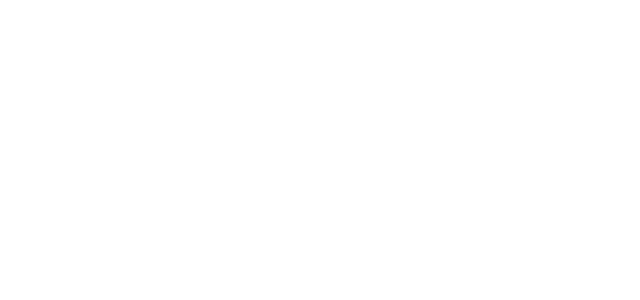
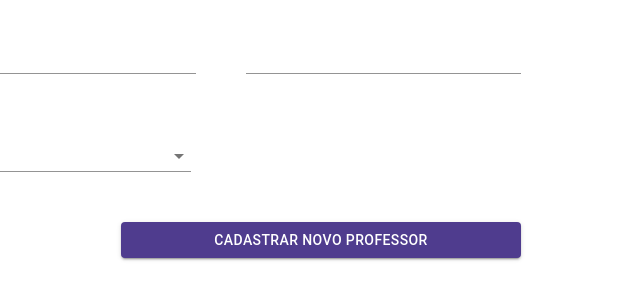
Before and after one commit to Odorizzi1/Educa-web, a React (Vite) app in the folder client/: page /form-professor in a window 1280 px wide. Before the commit this address had no page. Shown: the part 250-550 px from the top of the page, without its empty margins (419-1059 px from the left). Built offline with nearby package versions, Linux system fonts and the light colour scheme.

Commit message:
Create teacher form

```diff
--- /dev/null
+++ b/client/src/components/atoms/CustomSelect.tsx
@@ -0,0 +1,45 @@
+import * as React from "react";
+import Box from "@mui/material/Box";
+import InputLabel from "@mui/material/InputLabel";
+import MenuItem from "@mui/material/MenuItem";
+import FormControl from "@mui/material/FormControl";
+import Select, { SelectChangeEvent } from "@mui/material/Select";
+
+interface Option {
+  label: string;
+  value: string | number;
+}
+
+interface BasicSelectProps {
+  options: Option[];
+}
+
+export function CustomSelect({ options }: BasicSelectProps) {
+  const [value, setValue] = React.useState<string | number>("");
+
+  const handleChange = (event: SelectChangeEvent<typeof value>) => {
+    setValue(event.target.value);
+  };
+
+  return (
+    <Box sx={{ minWidth: 120 }}>
+      <FormControl fullWidth>
+        <InputLabel id="basic-select-label"></InputLabel>
+        <Select
+          variant="standard"
+          labelId="basic-select-label"
+          id="basic-select"
+          value={value}
+          label="Select"
+          onChange={handleChange}
+        >
+          {options.map((option, index) => (
+            <MenuItem key={index} value={option.value}>
+              {option.label}
+            </MenuItem>
+          ))}
+        </Select>
+      </FormControl>
+    </Box>
+  );
+}
--- a/client/src/components/atoms/index.ts
+++ b/client/src/components/atoms/index.ts
@@ -2,3 +2,4 @@
 export { CustomButton as Button } from "./CustomButton";
 export { CustomLink as Link } from "./CustomLink";
 export { CustomTable as Table } from "./CustomTable";
+export {CustomSelect as Select} from "./CustomSelect"
--- a/client/src/pages/teacher-form/TeacherFormView.tsx
+++ b/client/src/pages/teacher-form/TeacherFormView.tsx
@@ -1,4 +1,40 @@
+import { Box } from "@mui/material";
+import { Button, Select, TextField } from "../../components/atoms";
+
 const TeacherFormView = () => {
-  return <div>teste</div>;
+  const options = [
+    { label: "Matemática", value: "Matemática" },
+    { label: "Português", value: "Português" },
+    { label: "ciências", value: "ciências" },
+  ];
+  return (
+    <Box
+      width={"100%"}
+      height={"100%"}
+      display={"flex"}
+      justifyContent={"center"}
+    >
+      <Box
+        width={"600px"}
+        display={"flex"}
+        flexDirection={"column"}
+        justifyContent={"center"}
+        gap={"50px"}
+      >
+        <Box display={"flex"} gap={"50px"}>
+          <TextField variant="standard" />
+          <TextField variant="standard" />
+        </Box>
+        <Box width={"270px"}>
+          <Select options={options} />
+        </Box>
+        <Box width={"100%"} display={"flex"} justifyContent={"flex-end"}>
+          <Box width={"400px"}>
+            <Button>Cadastrar novo professor</Button>
+          </Box>
+        </Box>
+      </Box>
+    </Box>
+  );
 };
 export { TeacherFormView };
--- a/client/src/pages/teacher-info/TeacherInfoView.tsx
+++ b/client/src/pages/teacher-info/TeacherInfoView.tsx
@@ -1,6 +1,7 @@
 import { Box } from "@mui/material";
 import { GridColDef, GridRowsProp } from "@mui/x-data-grid";
 import { Button, Table } from "../../components/atoms";
+import { useNavigate } from "react-router-dom";
 
 interface TeacherInfoViewProps {
   data: GridRowsProp;
@@ -8,6 +9,7 @@
 }
 
 export const TeacherInfoView = ({ data, columns }: TeacherInfoViewProps) => {
+  const navigate = useNavigate();
   return (
     <Box
       display={"flex"}
@@ -26,7 +28,9 @@
       >
         <Box width={"100%"} display={"flex"} justifyContent={"end"}>
           <Box width={"200px"}>
-            <Button>Novo Professor</Button>
+            <Button onClick={() => navigate("/form-professor")}>
+              Novo Professor
+            </Button>
           </Box>
         </Box>
 
--- a/client/src/routes.tsx
+++ b/client/src/routes.tsx
@@ -10,6 +10,7 @@
 import { RegisterPage } from "./pages/register/RegisterPage";
 import { StudentFormPage } from "./pages/student-form/StudentFormPage";
 import { TeacherInfoPage } from "./pages/teacher-info/TeacherInfoPage";
+import { TeacherFormPage } from "./pages/teacher-form";
 
 const Routes: React.FC = () => {
   return (
@@ -17,8 +18,9 @@
       <ReactRouterRoutes>
         <Route path="/" element={<LoginView />} />
         <Route path="/registro" element={<RegisterPage />} />
-        <Route path="/form-aluno" element={<StudentFormPage />}/>
-        <Route path="/professor-info" element={<TeacherInfoPage />}/>
+        <Route path="/form-aluno" element={<StudentFormPage />} />
+        <Route path="/professor-info" element={<TeacherInfoPage />} />
+        <Route path="/form-professor" element={<TeacherFormPage />} />
       </ReactRouterRoutes>
     </Router>
   );
```
